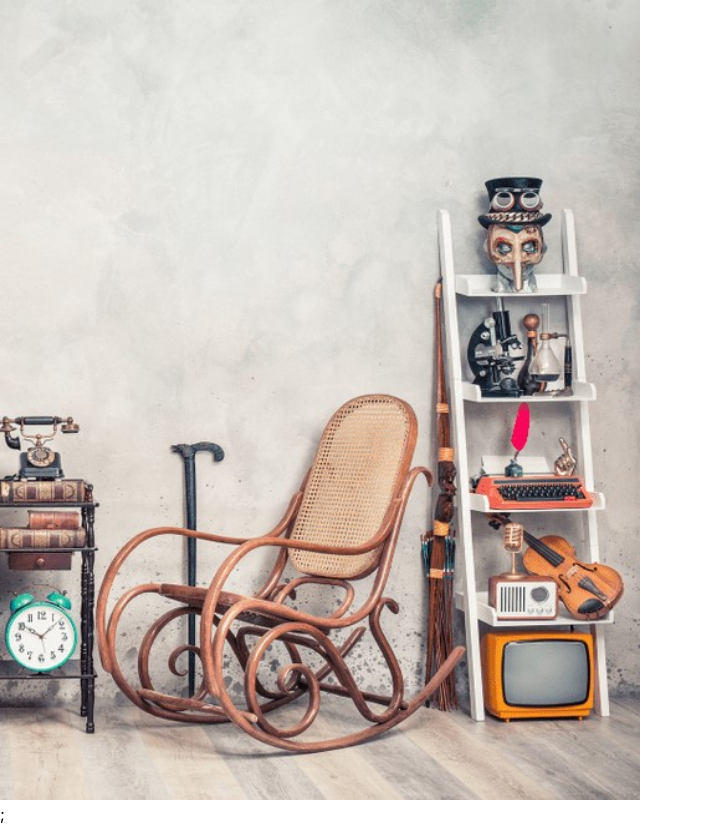
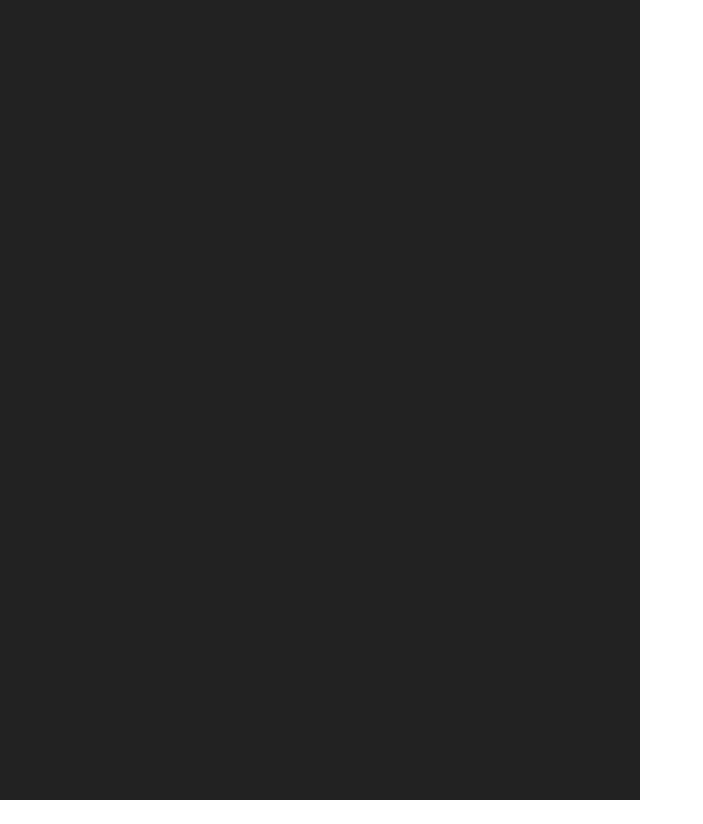
Before and after one commit to ashadnadeem/front-end-retro-vegas, a React (Create React App) app: page / in a window 1280 px wide. Shown: the whole page, without its empty margins (0-703 px from the left). After the commit the page ends 800 px from the top, so only its background shows below. Built offline with nearby package versions, Linux system fonts and the light colour scheme.

Commit message:
feat: Style Login/Register page background

```diff
--- a/src/App.js
+++ b/src/App.js
@@ -1,15 +1,21 @@
 import React from 'react';
 import './App.css';
 import LoginForm from './components/LoginForm';
-import background from './assets/background - login.jpg';
 
 function App() {
   return (
     <div className="App">
-      <div className='ImageBG'>
-        <img src={background} alt="background" height={'100%'} width= {'100%'}/>;
+      <div className='LoginPage'>
+
+        <div className='ImageBG'>
+          <div class="ImageOverlay"></div>
+        </div>
+
+        <div class= 'Login'>
+          {/* <LoginForm/> */}
+        </div>
+
       </div>
-      {/* <LoginForm/> */}
     </div>
   );
 }
```
